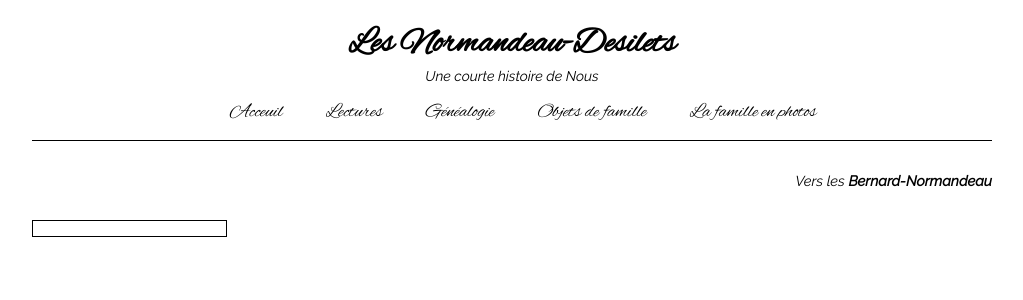
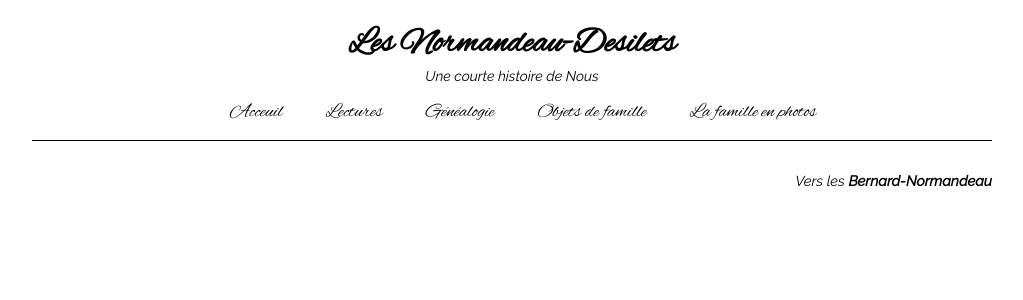
Before and after one commit to micheldesilets/la_famille, a PHP site: page /photo_arch_desilets.php in a window 1280 px wide. Shown: the top 300 px of the page, without its empty margins (128-1151 px from the left). Run offline with PHP 8.4, Linux system fonts and the light colour scheme; data that the repository does not hold is empty; some libraries are stand-ins or nearby versions.

Commit message:
Removed box caused by Sidebar in archives pages

```diff
--- a/photo_arch_desilets.php
+++ b/photo_arch_desilets.php
@@ -120,30 +120,6 @@
         </nav>
       </main>
       <!-- end main -->
-      <!-- ==== START SIDEBAR ==== -->
-      <div class="sidebar">
-        <article class="about">
-          <!--          <h2>About Me</h2>-->
-          <!--          ...-->
-        </article>
-        <div class="mod">
-          <!--          <h2>My Travels</h2>-->
-          <!--          ... [map image] ...-->
-        </div>
-        <aside class="mod">
-          <!--          <h2>Popular Posts</h2>-->
-          <ul class="links">
-            <!--            ... [links list items] ...-->
-          </ul>
-        </aside>
-        <aside class="mod">
-          <!--          <h2>Recently Shared</h2>-->
-          <ul class="links">
-            <!--            ... [links list items] ...-->
-          </ul>
-        </aside>
-      </div>
-      <!-- end sidebar -->
     </div>
     <!-- end container -->
     <!-- ==== START PAGE FOOTER ==== -->
```
Also changed, not shown: photo_arch_normandeau.php (+0 -24 lines).
